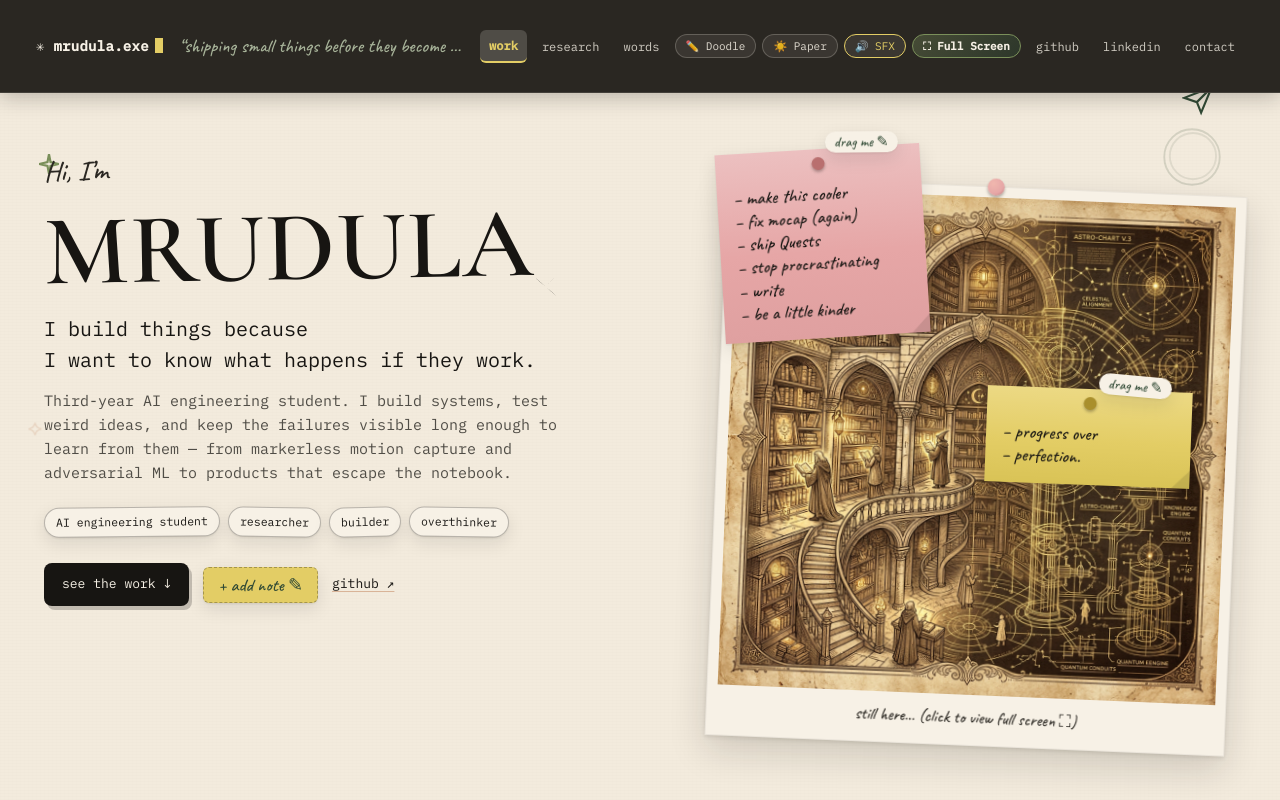
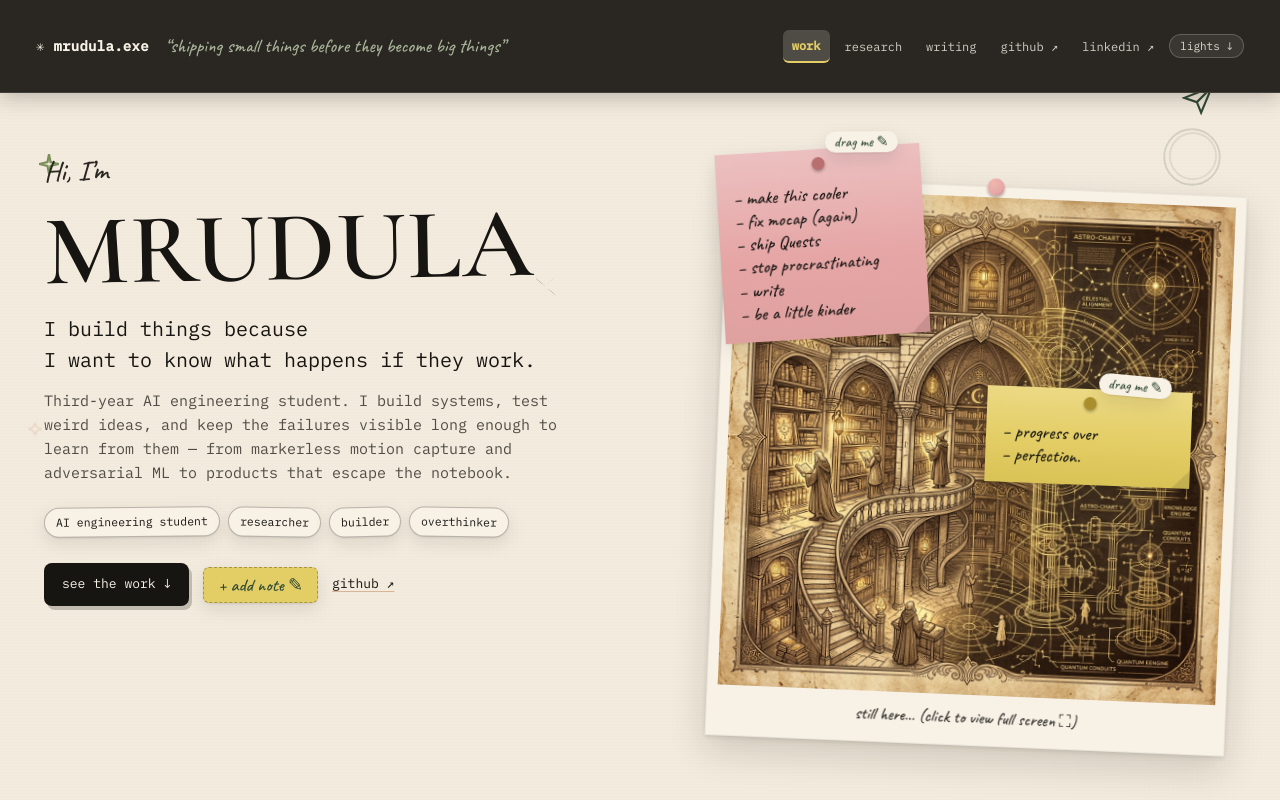
Before and after one commit to Mrudula-itsjuzme/portfolio-site, a React (Vite) app: page / in a window 1280 px wide. Shown: the top 800 px of the page. Built offline with nearby package versions, Linux system fonts and the light colour scheme.

Commit message:
design: simplify header and remove portfolio gimmick controls

```diff
--- a/src/components/lab/LabHeader.jsx
+++ b/src/components/lab/LabHeader.jsx
@@ -1,11 +1,9 @@
 import { useEffect, useState, useCallback } from "react";
 import { identity, currentStatuses } from "../../data/lab";
-import { playClickSound, playPaperSound } from "./sound";
+import { playClickSound } from "./sound";
 
-/** Sticky dark header: mrudula.exe, rotating status phrase, nav links, theme switcher, doodle canvas, and fullscreen mode. */
-export default function LabHeader({ soundEnabled, setSoundEnabled, doodleActive, onToggleDoodle }) {
+export default function LabHeader({ soundEnabled }) {
   const [statusIndex, setStatusIndex] = useState(0);
-  const [isFullscreen, setIsFullscreen] = useState(false);
   const [theme, setTheme] = useState(() => {
     try {
       return localStorage.getItem("lab-theme") || "paper";
@@ -15,17 +13,15 @@ export default function LabHeader({ soundEnabled, setSoundEnabled, doodleActive,
   });
   const [activeSection, setActiveSection] = useState("");
 
-  // Rotating status phrase
   useEffect(() => {
     const reduced = window.matchMedia("(prefers-reduced-motion: reduce)").matches;
     if (reduced) return;
     const t = setInterval(() => {
       setStatusIndex((i) => (i + 1) % currentStatuses.length);
-    }, 3600);
+    }, 5200);
     return () => clearInterval(t);
   }, []);
 
-  // Theme application
   useEffect(() => {
     document.documentElement.setAttribute("data-theme", theme);
     try {
@@ -35,51 +31,15 @@ export default function LabHeader({ soundEnabled, setSoundEnabled, doodleActive,
     }
   }, [theme]);
 
-  // Fullscreen state listener
-  useEffect(() => {
-    const onFSChange = () => {
-      const isFS = !!document.fullscreenElement;
-      setIsFullscreen(isFS);
-      if (isFS) {
-        document.documentElement.setAttribute("data-fullscreen", "true");
-      } else {
-        document.documentElement.removeAttribute("data-fullscreen");
-      }
-    };
-
-    document.addEventListener("fullscreenchange", onFSChange);
-    return () => document.removeEventListener("fullscreenchange", onFSChange);
-  }, []);
-
-  // Keyboard shortcut 'F' for Fullscreen toggle
-  useEffect(() => {
-    const onKeyDown = (e) => {
-      if (
-        (e.key === "f" || e.key === "F") &&
-        !["INPUT", "TEXTAREA", "SELECT"].includes(document.activeElement?.tagName) &&
-        !e.metaKey &&
-        !e.ctrlKey
-      ) {
-        e.preventDefault();
-        toggleFullscreen();
-      }
-    };
-    window.addEventListener("keydown", onKeyDown);
-    return () => window.removeEventListener("keydown", onKeyDown);
-  }, [isFullscreen]);
-
-  // Active section scroll spy
   useEffect(() => {
     const sections = ["work", "research", "words"];
     const observer = new IntersectionObserver(
       (entries) => {
         entries.forEach((entry) => {
-          if (entry.isIntersecting) {
-            setActiveSection(entry.target.id);
-          }
+          if (entry.isIntersecting) setActiveSection(entry.target.id);
         });
       },
-      { threshold: 0.2, rootMargin: "-10% 0px -40% 0px" }
+      { threshold: 0.2, rootMargin: "-10% 0px -45% 0px" }
     );
 
     sections.forEach((id) => {
@@ -90,119 +50,46 @@ export default function LabHeader({ soundEnabled, setSoundEnabled, doodleActive,
     return () => observer.disconnect();
   }, []);
 
-  const toggleFullscreen = useCallback(() => {
+  const toggleTheme = useCallback(() => {
     playClickSound(soundEnabled);
-    if (!document.fullscreenElement) {
-      document.documentElement.requestFullscreen?.().catch(() => {});
-    } else {
-      document.exitFullscreen?.().catch(() => {});
-    }
+    setTheme((current) => (current === "paper" ? "night" : "paper"));
   }, [soundEnabled]);
-
-  const cycleTheme = useCallback(() => {
-    playPaperSound(soundEnabled);
-    setTheme((current) => {
-      if (current === "paper") return "night";
-      if (current === "night") return "sunset";
-      return "paper";
-    });
-  }, [soundEnabled]);
-
-  const toggleSound = useCallback(() => {
-    setSoundEnabled((s) => {
-      const next = !s;
-      playClickSound(next);
-      try {
-        localStorage.setItem("lab-sound", next ? "on" : "off");
-      } catch {
-        /* ignore */
-      }
-      return next;
-    });
-  }, [setSoundEnabled]);
-
-  const themeLabel = theme === "paper" ? "☀️ Paper" : theme === "night" ? "🌙 Night" : "🌅 Sunset";
 
   return (
     <header className="lab-header">
-      <a href="#top" className="exe" aria-label="back to top" onClick={() => playPaperSound(soundEnabled)}>
+      <a href="#top" className="exe" aria-label="back to top" onClick={() => playClickSound(soundEnabled)}>
         ✳ {identity.handle}
-        <span className="blink" aria-hidden="true" />
       </a>
+
       <p className="lab-status" aria-live="off">
-        <span className="sr-only">current status: </span>“{currentStatuses[statusIndex]}”
+        “{currentStatuses[statusIndex]}”
       </p>
+
       <nav className="lab-nav" aria-label="primary">
-        <a
-          href="#work"
-          className={activeSection === "work" ? "active" : ""}
-          onClick={() => playClickSound(soundEnabled)}
-        >
-          work
-        </a>
-        <a
-          href="#research"
-          className={activeSection === "research" ? "active" : ""}
-          onClick={() => playClickSound(soundEnabled)}
-        >
-          research
-        </a>
-        <a
-          href="#words"
-          className={activeSection === "words" ? "active" : ""}
-          onClick={() => playClickSound(soundEnabled)}
-        >
-          words
-        </a>
-
-        <button
-          type="button"
-          className={`header-pill-btn doodle-btn ${doodleActive ? "active" : ""}`}
-          onClick={() => {
-            playPaperSound(soundEnabled);
-            onToggleDoodle?.();
-          }}
-          title="Draw on the paper desk!"
-        >
-          {doodleActive ? "✍️ Drawing" : "✏️ Doodle"}
-        </button>
-
-        <button
-          type="button"
-          className="header-pill-btn theme-btn"
-          onClick={cycleTheme}
-          title="Switch Desk Lighting Theme"
-        >
-          {themeLabel}
-        </button>
-
-        <button
-          type="button"
-          className={`header-pill-btn sound-btn ${soundEnabled ? "on" : ""}`}
-          onClick={toggleSound}
-          title={soundEnabled ? "Sound FX Enabled" : "Sound FX Disabled"}
-        >
-          {soundEnabled ? "🔊 SFX" : "🔇 SFX"}
-        </button>
-
-        <button
-          type="button"
-          className={`header-pill-btn fs-btn ${isFullscreen ? "active" : ""}`}
-          onClick={toggleFullscreen}
-          title="Toggle Fullscreen Mode (Press 'F')"
-        >
-          {isFullscreen ? "🗗 Exit FS" : "⛶ Full Screen"}
-        </button>
+        {[
+          ["work", "work"],
+          ["research", "research"],
+          ["words", "writing"],
+        ].map(([id, label]) => (
+          <a
+            key={id}
+            href={`#${id}`}
+            className={activeSection === id ? "active" : ""}
+            onClick={() => playClickSound(soundEnabled)}
+          >
+            {label}
+          </a>
+        ))}
 
         <a href={identity.links.github} target="_blank" rel="noreferrer" className="nav-ext">
-          github
+          github ↗
         </a>
         <a href={identity.links.linkedin} target="_blank" rel="noreferrer" className="nav-ext">
-          linkedin
+          linkedin ↗
         </a>
-        <a href={identity.links.email} onClick={() => playClickSound(soundEnabled)}>
-          contact
-        </a>
+        <button type="button" className="header-pill-btn theme-btn" onClick={toggleTheme} title="switch the lights">
+          {theme === "paper" ? "lights ↓" : "lights ↑"}
+        </button>
       </nav>
     </header>
   );
```
